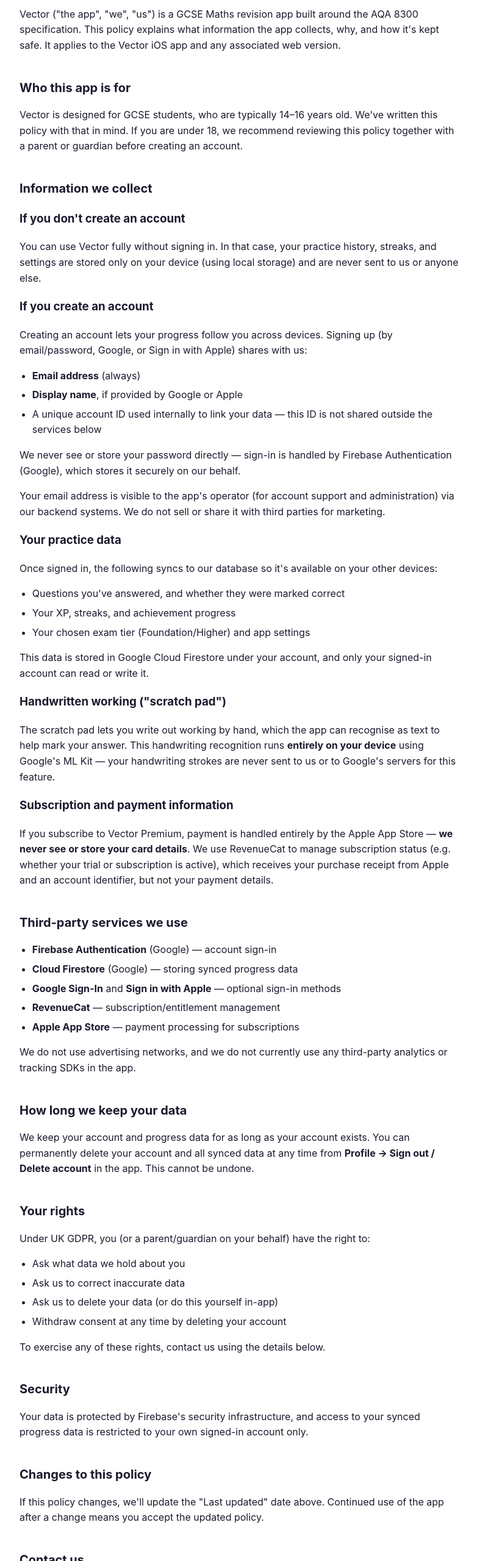
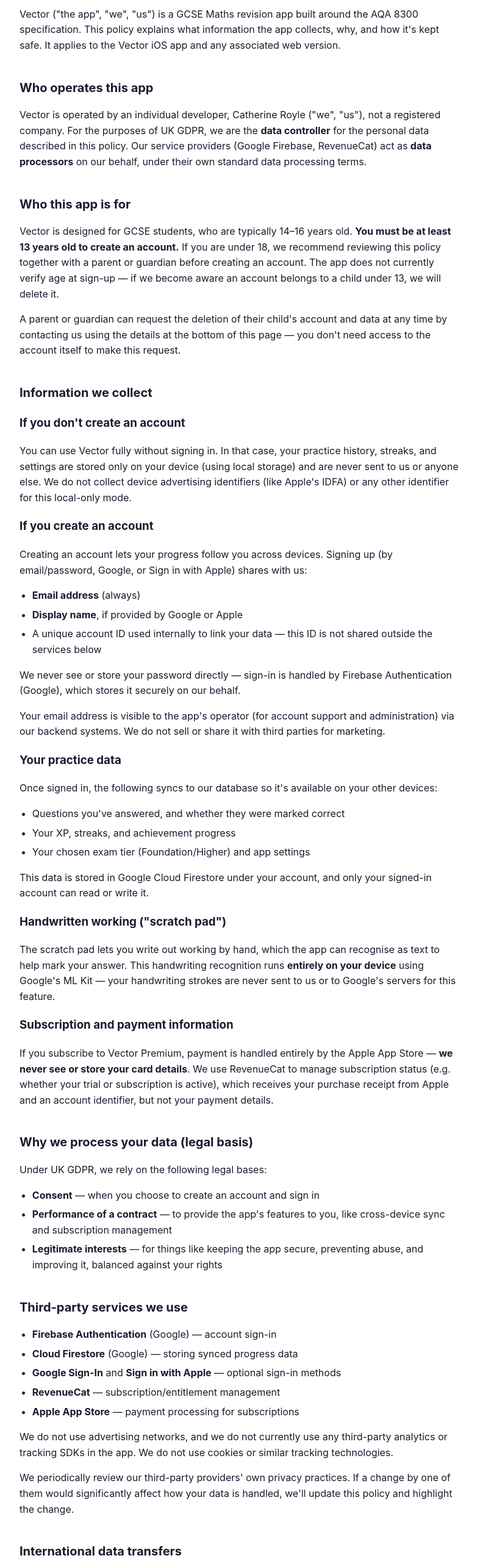
Before and after one commit to cathy60-sudo/vector-legal, a plain HTML site: page index.html in a window 1280 px wide. Shown: the part 240-2800 px from the top of the page at 61% size, without its empty margins (248-1030 px from the left). Drawn offline with Linux system fonts and the light colour scheme.

Commit message:
Address GDPR review: legal basis, controller/processor, breach notice, retention, portability, minimum age, international transfers, cookies

```diff
--- a/index.html
+++ b/index.html
@@ -63,12 +63,29 @@
   and any associated web version.
 </p>
 
+<h2>Who operates this app</h2>
+<p>
+  Vector is operated by an individual developer, Catherine Royle ("we",
+  "us"), not a registered company. For the purposes of UK GDPR, we are the
+  <strong>data controller</strong> for the personal data described in this
+  policy. Our service providers (Google Firebase, RevenueCat) act as
+  <strong>data processors</strong> on our behalf, under their own standard
+  data processing terms.
+</p>
+
 <h2>Who this app is for</h2>
 <p>
   Vector is designed for GCSE students, who are typically 14–16 years old.
-  We've written this policy with that in mind. If you are under 18, we
-  recommend reviewing this policy together with a parent or guardian before
-  creating an account.
+  <strong>You must be at least 13 years old to create an account.</strong>
+  If you are under 18, we recommend reviewing this policy together with a
+  parent or guardian before creating an account. The app does not currently
+  verify age at sign-up — if we become aware an account belongs to a child
+  under 13, we will delete it.
+</p>
+<p>
+  A parent or guardian can request the deletion of their child's account and
+  data at any time by contacting us using the details at the bottom of this
+  page — you don't need access to the account itself to make this request.
 </p>
 
 <h2>Information we collect</h2>
@@ -77,7 +94,9 @@
 <p>
   You can use Vector fully without signing in. In that case, your practice
   history, streaks, and settings are stored only on your device (using local
-  storage) and are never sent to us or anyone else.
+  storage) and are never sent to us or anyone else. We do not collect device
+  advertising identifiers (like Apple's IDFA) or any other identifier for
+  this local-only mode.
 </p>
 
 <h3>If you create an account</h3>
@@ -127,6 +146,14 @@
   Apple and an account identifier, but not your payment details.
 </p>
 
+<h2>Why we process your data (legal basis)</h2>
+<p>Under UK GDPR, we rely on the following legal bases:</p>
+<ul>
+  <li><strong>Consent</strong> — when you choose to create an account and sign in</li>
+  <li><strong>Performance of a contract</strong> — to provide the app's features to you, like cross-device sync and subscription management</li>
+  <li><strong>Legitimate interests</strong> — for things like keeping the app secure, preventing abuse, and improving it, balanced against your rights</li>
+</ul>
+
 <h2>Third-party services we use</h2>
 <ul>
   <li><strong>Firebase Authentication</strong> (Google) — account sign-in</li>
@@ -137,15 +164,33 @@
 </ul>
 <p>
   We do not use advertising networks, and we do not currently use any
-  third-party analytics or tracking SDKs in the app.
+  third-party analytics or tracking SDKs in the app. We do not use cookies
+  or similar tracking technologies.
+</p>
+<p>
+  We periodically review our third-party providers' own privacy practices.
+  If a change by one of them would significantly affect how your data is
+  handled, we'll update this policy and highlight the change.
 </p>
 
-<h2>How long we keep your data</h2>
+<h2>International data transfers</h2>
+<p>
+  Google Cloud (which powers Firebase and Firestore) may process and store
+  your data on servers outside the UK. Where this happens, it's covered by
+  Google's own data processing terms, which incorporate Standard Contractual
+  Clauses and equivalent safeguards recognised under UK GDPR.
+</p>
+
+<h2>How long we keep your data, and deletion</h2>
 <p>
   We keep your account and progress data for as long as your account exists.
   You can permanently delete your account and all synced data at any time
-  from <strong>Profile → Sign out / Delete account</strong> in the app. This
-  cannot be undone.
+  from <strong>Profile → Sign out / Delete account</strong> in the app.
+</p>
+<p>
+  Deletion removes your data from our live systems immediately — we do not
+  currently maintain a separate long-term backup of user data beyond this.
+  Deletion cannot be undone.
 </p>
 
 <h2>Your rights</h2>
@@ -154,9 +199,25 @@
   <li>Ask what data we hold about you</li>
   <li>Ask us to correct inaccurate data</li>
   <li>Ask us to delete your data (or do this yourself in-app)</li>
+  <li>Request a copy of your data in a portable, machine-readable format</li>
   <li>Withdraw consent at any time by deleting your account</li>
 </ul>
 <p>To exercise any of these rights, contact us using the details below.</p>
+
+<h2>How we contact you</h2>
+<p>
+  We may email you or show an in-app notice about critical account or
+  service matters (e.g. security notices, changes to this policy). We will
+  not send marketing emails without your separate consent.
+</p>
+
+<h2>If something goes wrong (data breaches)</h2>
+<p>
+  If we become aware of a data breach affecting your personal data, we will
+  notify you and, where legally required, the Information Commissioner's
+  Office (ICO), without undue delay and within 72 hours of becoming aware of
+  it where feasible.
+</p>
 
 <h2>Security</h2>
 <p>
@@ -177,7 +238,8 @@
     If you have questions about this policy or your data, or want to
     exercise any of the rights above, contact:
   </p>
-  <p><strong>cathy.60@hotmail.co.uk</strong></p>
+  <p><strong>Catherine Royle</strong><br>
+  <strong>cathy.60@hotmail.co.uk</strong></p>
 </div>
 
 </body>
```
